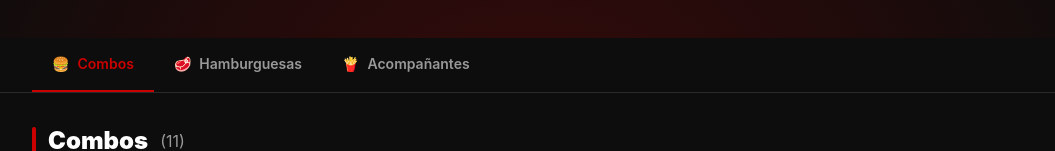
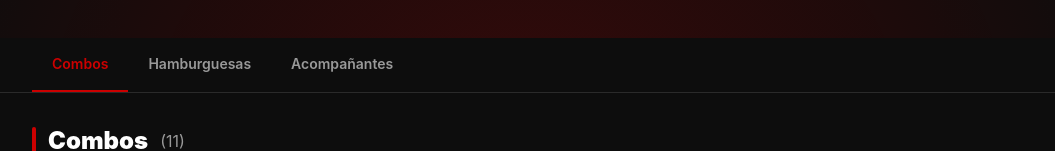
Before and after one commit to SantiagooOrtega/FuegoBurguer, a Next.js app: page / in a window 1280 px wide. Shown: the part 332-483 px from the top of the page, without its empty margins (112-1167 px from the left). Built offline with nearby package versions, Linux system fonts and the light colour scheme.

Commit message:
style: remove emojis from category nav

```diff
--- a/components/CategoryNav.tsx
+++ b/components/CategoryNav.tsx
@@ -5,12 +5,6 @@ import { categories } from "../lib/menu-data";
 type Props = {
   active: string;
   onChange: (id: string) => void;
-};
-
-const icons: Record<string, string> = {
-  combos: "🍔",
-  hamburguesas: "🥩",
-  acompanantes: "🍟",
 };
 
 export default function CategoryNav({ active, onChange }: Props) {
@@ -35,7 +29,6 @@ export default function CategoryNav({ active, onChange }: Props) {
                       : "border-transparent text-fuego-text-muted hover:text-white"
                   }`}
                 >
-                  <span aria-hidden="true">{icons[cat.id]}</span>
                   {cat.label}
                 </button>
               </li>
```
